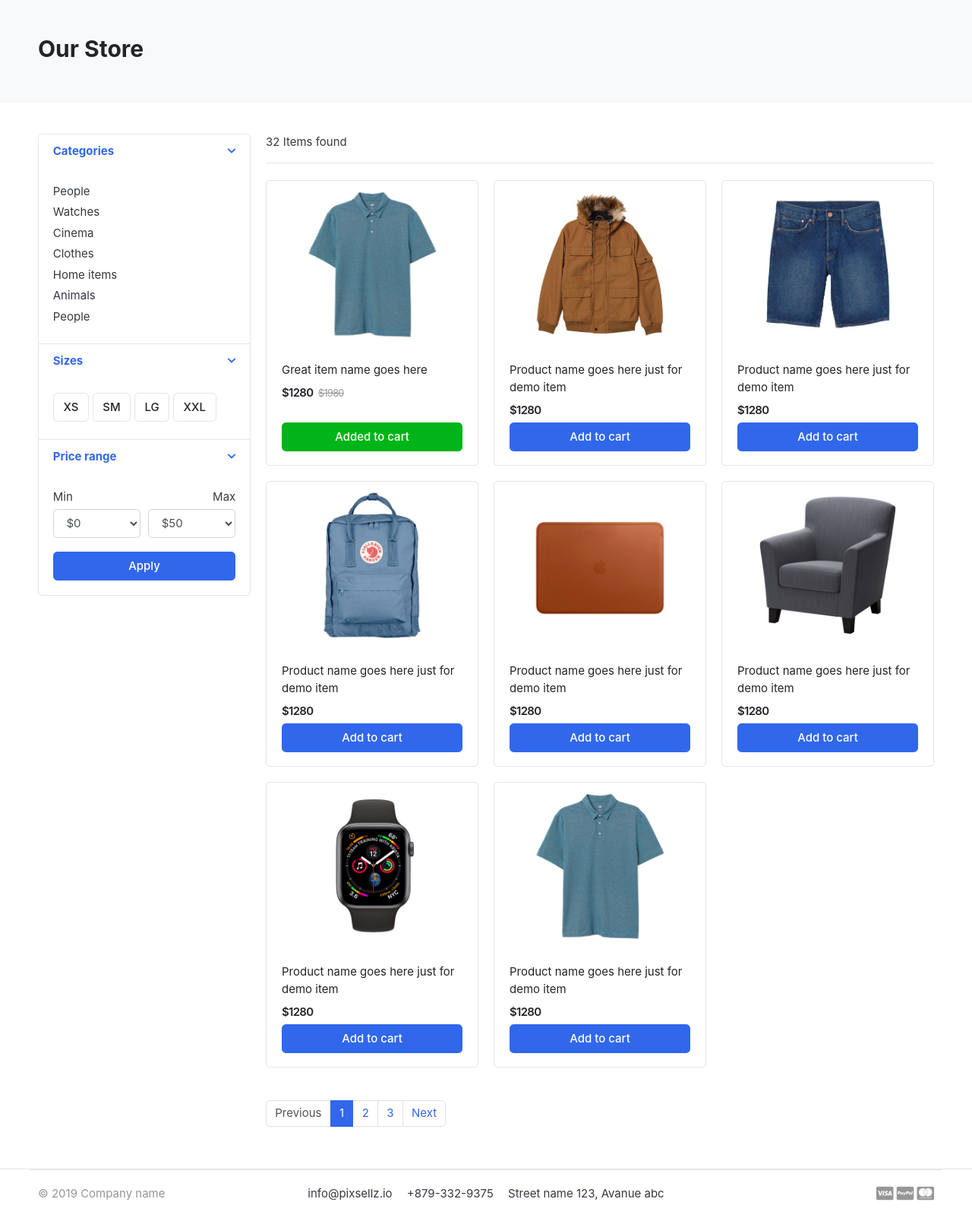
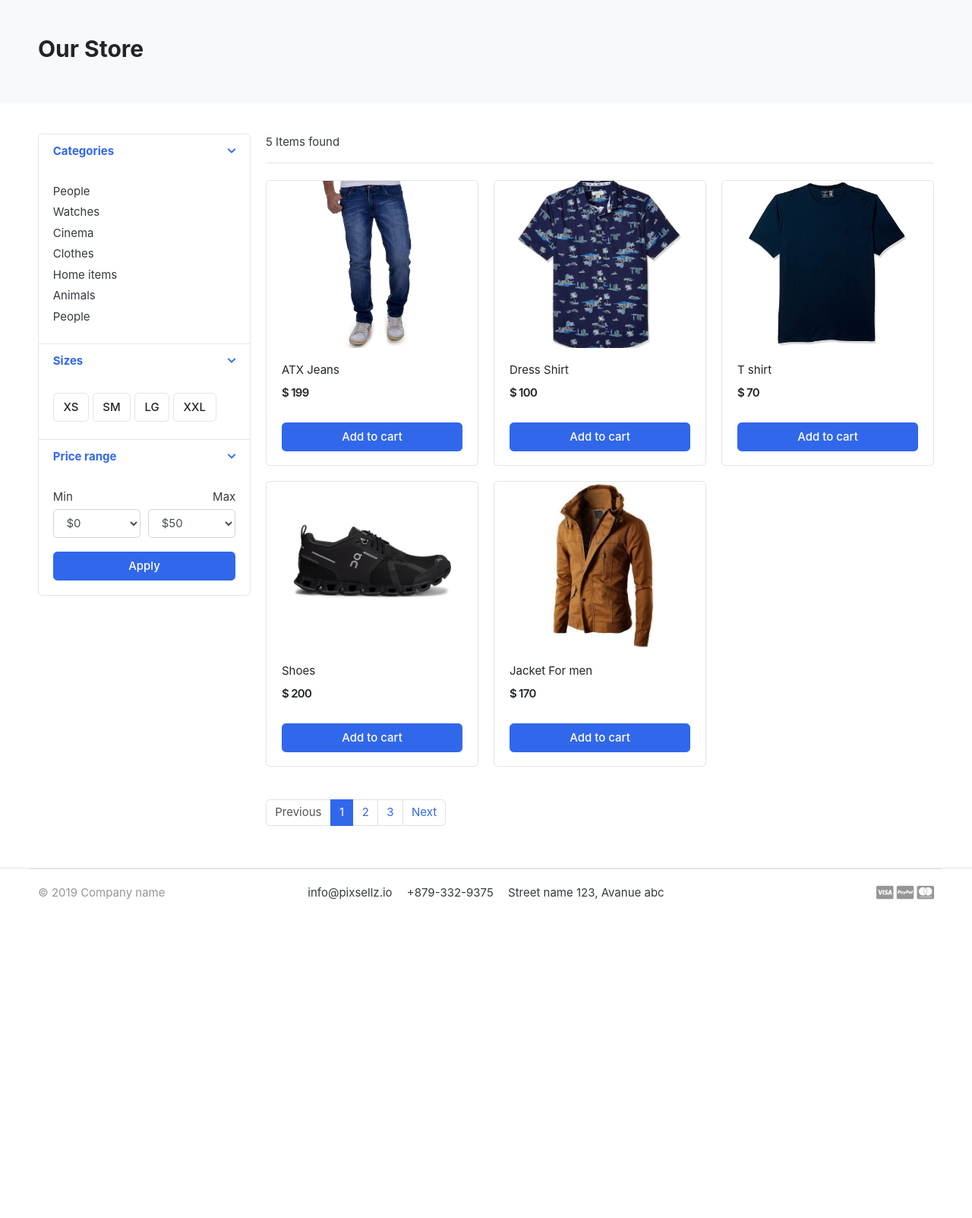
Before and after one commit to mtalharashid/django-ecommerce, a Django app: page /store/ in a window 1280 px wide. Shown: the part 118-1721 px from the top of the page at 76% size. After the commit the page ends 1302 px from the top, so only its background shows below. Run offline with Django 5.2, Linux system fonts and the light colour scheme; data comes from the database, SQL or seed files in the repository; some libraries are stand-ins or nearby versions; some web fonts are replaced.

Commit message:
Setup store view

```diff
--- a/store/views.py
+++ b/store/views.py
@@ -1,6 +1,13 @@
 from django.shortcuts import render
+from .models import Product
 
 # Create your views here.
 
 def store(request):
-    return render(request, 'store/store.html')
+    products = Product.objects.all().filter(is_available=True)
+    products_count = products.count()
+    context = {
+        'products': products,
+        'products_count': products_count,
+    }
+    return render(request, 'store/store.html', context)
--- a/templates/store/store.html
+++ b/templates/store/store.html
@@ -1,4 +1,6 @@
 {% extends 'base.html' %}
+
+{% load static %}
 
 {% block content %}
 
@@ -128,164 +130,33 @@
 
 					<header class="border-bottom mb-4 pb-3">
 						<div class="form-inline">
-							<span class="mr-md-auto">32 Items found </span>
+							<span class="mr-md-auto"> {{ products_count }} Items found </span>
 
 						</div>
 					</header><!-- sect-heading -->
 
 					<div class="row">
-						<div class="col-md-4">
+						{% for product in products %}
+                        <div class="col-md-4">
 							<figure class="card card-product-grid">
 								<div class="img-wrap">
 
-									<img src="images/items/1.jpg">
+									<img src="{{ product.image.url }}">
 
 								</div> <!-- img-wrap.// -->
 								<figcaption class="info-wrap">
 									<div class="fix-height">
-										<a href="./product-detail.html" class="title">Great item name goes here</a>
+										<a href="./product-detail.html" class="title">{{ product.product_name }}</a>
 										<div class="price-wrap mt-2">
-											<span class="price">$1280</span>
-											<del class="price-old">$1980</del>
-										</div> <!-- price-wrap.// -->
-									</div>
-									<a href="#" class="btn btn-block btn-success">Added to cart </a>
-								</figcaption>
-							</figure>
-						</div> <!-- col.// -->
-
-						<div class="col-md-4">
-							<figure class="card card-product-grid">
-								<div class="img-wrap">
-									<img src="images/items/2.jpg">
-
-								</div> <!-- img-wrap.// -->
-								<figcaption class="info-wrap">
-									<div class="fix-height">
-										<a href="./product-detail.html" class="title">Product name goes here just for
-											demo item</a>
-										<div class="price-wrap mt-2">
-											<span class="price">$1280</span>
+											<span class="price">$ {{ product.price }} </span>
 										</div> <!-- price-wrap.// -->
 									</div>
 									<a href="#" class="btn btn-block btn-primary">Add to cart </a>
 								</figcaption>
 							</figure>
 						</div> <!-- col.// -->
+                        {% endfor %}
 
-						<div class="col-md-4">
-							<figure class="card card-product-grid">
-								<div class="img-wrap">
-									<img src="images/items/3.jpg">
-
-								</div> <!-- img-wrap.// -->
-								<figcaption class="info-wrap">
-									<div class="fix-height">
-										<a href="./product-detail.html" class="title">Product name goes here just for
-											demo item</a>
-										<div class="price-wrap mt-2">
-											<span class="price">$1280</span>
-										</div> <!-- price-wrap.// -->
-									</div>
-									<a href="#" class="btn btn-block btn-primary">Add to cart </a>
-								</figcaption>
-							</figure>
-						</div> <!-- col.// -->
-
-						<div class="col-md-4">
-							<figure class="card card-product-grid">
-								<div class="img-wrap">
-									<img src="images/items/4.jpg">
-
-								</div> <!-- img-wrap.// -->
-								<figcaption class="info-wrap">
-									<div class="fix-height">
-										<a href="./product-detail.html" class="title">Product name goes here just for
-											demo item</a>
-										<div class="price-wrap mt-2">
-											<span class="price">$1280</span>
-										</div> <!-- price-wrap.// -->
-									</div>
-									<a href="#" class="btn btn-block btn-primary">Add to cart </a>
-								</figcaption>
-							</figure>
-						</div> <!-- col.// -->
-
-						<div class="col-md-4">
-							<figure class="card card-product-grid">
-								<div class="img-wrap">
-									<img src="images/items/5.jpg">
-
-								</div> <!-- img-wrap.// -->
-								<figcaption class="info-wrap">
-									<div class="fix-height">
-										<a href="./product-detail.html" class="title">Product name goes here just for
-											demo item</a>
-										<div class="price-wrap mt-2">
-											<span class="price">$1280</span>
-										</div> <!-- price-wrap.// -->
-									</div>
-									<a href="#" class="btn btn-block btn-primary">Add to cart </a>
-								</figcaption>
-							</figure>
-						</div> <!-- col.// -->
-
-						<div class="col-md-4">
-							<figure class="card card-product-grid">
-								<div class="img-wrap">
-									<img src="images/items/6.jpg">
-
-								</div> <!-- img-wrap.// -->
-								<figcaption class="info-wrap">
-									<div class="fix-height">
-										<a href="./product-detail.html" class="title">Product name goes here just for
-											demo item</a>
-										<div class="price-wrap mt-2">
-											<span class="price">$1280</span>
-										</div> <!-- price-wrap.// -->
-									</div>
-									<a href="#" class="btn btn-block btn-primary">Add to cart </a>
-								</figcaption>
-							</figure>
-						</div> <!-- col.// -->
-
-						<div class="col-md-4">
-							<figure class="card card-product-grid">
-								<div class="img-wrap">
-									<img src="images/items/7.jpg">
-
-								</div> <!-- img-wrap.// -->
-								<figcaption class="info-wrap">
-									<div class="fix-height">
-										<a href="./product-detail.html" class="title">Product name goes here just for
-											demo item</a>
-										<div class="price-wrap mt-2">
-											<span class="price">$1280</span>
-										</div> <!-- price-wrap.// -->
-									</div>
-									<a href="#" class="btn btn-block btn-primary">Add to cart </a>
-								</figcaption>
-							</figure>
-						</div> <!-- col.// -->
-
-						<div class="col-md-4">
-							<figure class="card card-product-grid">
-								<div class="img-wrap">
-									<img src="images/items/1.jpg">
-
-								</div> <!-- img-wrap.// -->
-								<figcaption class="info-wrap">
-									<div class="fix-height">
-										<a href="./product-detail.html" class="title">Product name goes here just for
-											demo item</a>
-										<div class="price-wrap mt-2">
-											<span class="price">$1280</span>
-										</div> <!-- price-wrap.// -->
-									</div>
-									<a href="#" class="btn btn-block btn-primary">Add to cart </a>
-								</figcaption>
-							</figure>
-						</div> <!-- col.// -->
 					</div> <!-- row end.// -->
 
 
```
